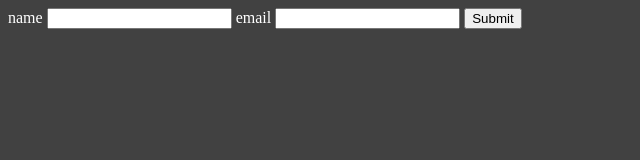
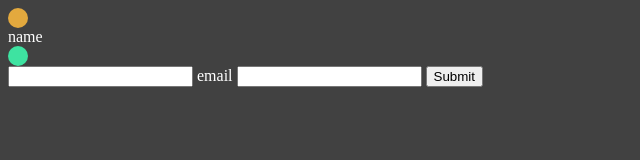
Before and after one commit to prateek-budhiraja/html-css-js, a website: page bootcamp-projects/live-class-2-css/02morepseudo.html in a window 1280 px wide. Shown: the whole page, without its empty margins (0-640 px from the left). Drawn offline with Linux system fonts and the light colour scheme.

Commit message:
after and before

```diff
--- a/bootcamp-projects/live-class-2-css/02morepseudo.html
+++ b/bootcamp-projects/live-class-2-css/02morepseudo.html
@@ -1,5 +1,6 @@
 <!DOCTYPE html>
 <html lang="en">
+
 <head>
   <meta charset="UTF-8" />
   <meta http-equiv="X-UA-Compatible" content="IE=edge" />
@@ -10,11 +11,41 @@
       background-color: #414141;
       color: #fff;
     }
+
     /* before */
+    label.imp-label::before {
+      /* NOTE: compulsary "content" for things which can have content */
+      /* content: "test ";
+      display: block; */
+      /* NOTE: we want something inside it but not text */
+
+      content: "";
+      width: 20px;
+      height: 20px;
+      border-radius: 10px;
+      background-color: #e3a93e;
+      display: block;
+
+    }
 
     /* after :: part of label */
+    label.imp-label::after {
+      /* NOTE: compulsary "content" for things which can have content */
+      /* content: "test ";
+      display: block; */
+      /* NOTE: we want something inside it but not text */
+
+      content: "";
+      width: 20px;
+      height: 20px;
+      border-radius: 10px;
+      background-color: #3ee3a1;
+      display: block;
+
+    }
   </style>
 </head>
+
 <body>
   <div>
     <form action="">
@@ -28,4 +59,5 @@
     </form>
   </div>
 </body>
+
 </html>
```
Lines whose indentation alone changed are shown as unchanged.
